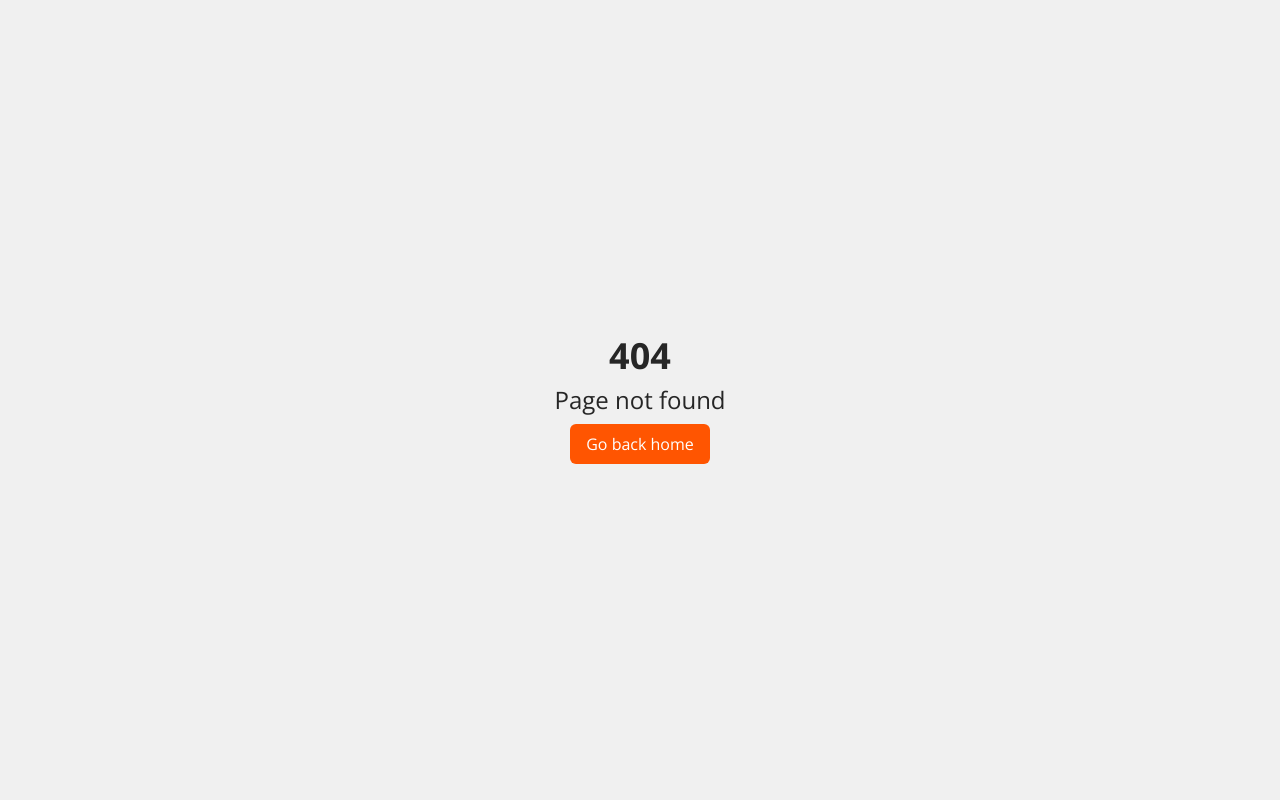
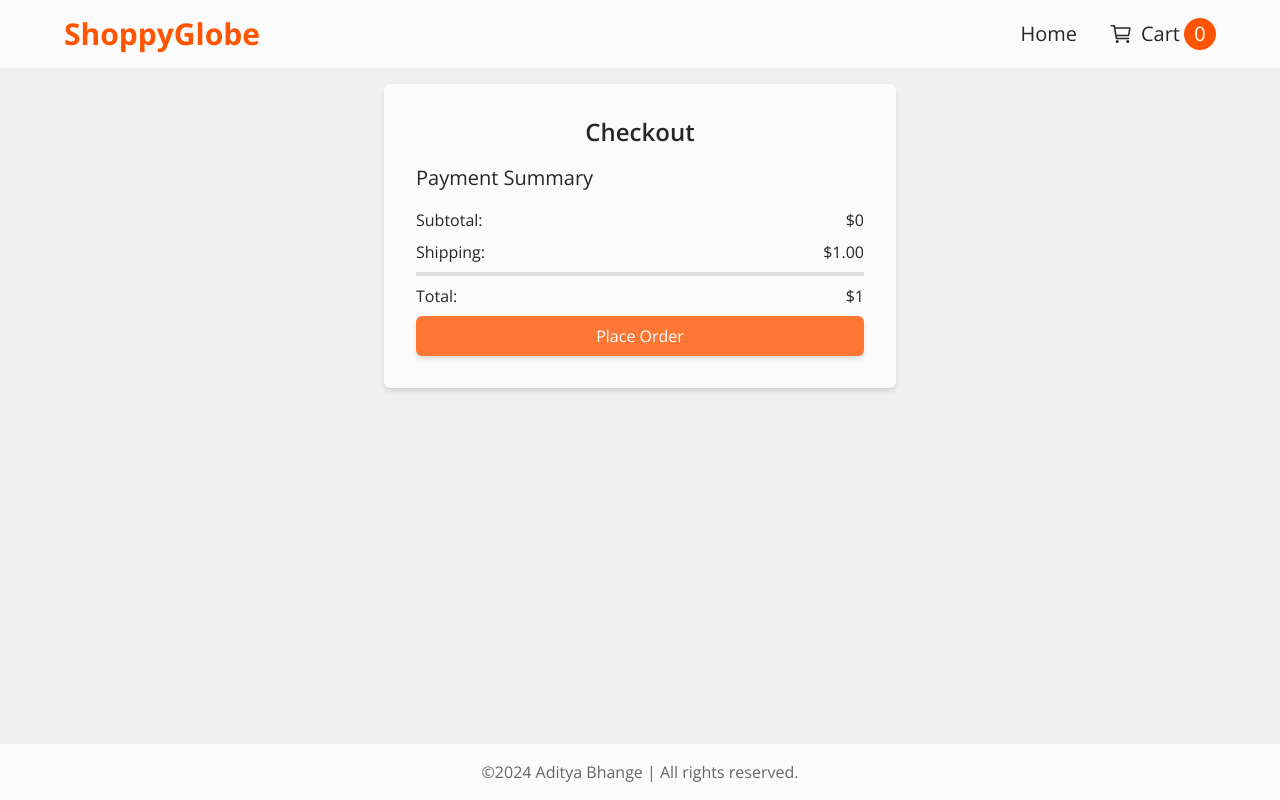
Before and after one commit to Adibhange/ShoppyGlobe-E-commerce-App-React-, a React (Vite) app: page /checkout in a window 1280 px wide. Before the commit this address had no page. Built offline with nearby package versions, Linux system fonts and the light colour scheme.

Commit message:
Create separate page for Place Order

```diff
--- a/src/main.jsx
+++ b/src/main.jsx
@@ -10,6 +10,7 @@ const NotFound = lazy(() => import("./pages/NotFound.jsx"));
 import store from "./redux/store";
 import ProductDetails from "./pages/ProductDetails.jsx";
 import Cart from "./pages/Cart.jsx";
+import Checkout from "./pages/Checkout.jsx";
 
 const router = createBrowserRouter([
   {
@@ -20,6 +21,7 @@ const router = createBrowserRouter([
       { index: true, element: <Home /> },
       { path: "product/:id", element: <ProductDetails /> },
       { path: "cart", element: <Cart /> },
+      { path: "checkout", element: <Checkout /> },
     ],
   },
 ]);
--- a/src/pages/Cart.jsx
+++ b/src/pages/Cart.jsx
@@ -7,11 +7,12 @@ import {
 import emptyCart from "../assets/empty_cart.webp";
 import { FaTrash } from "react-icons/fa";
 import { FaMinus, FaPlus } from "react-icons/fa6";
-import { Link } from "react-router-dom";
+import { Link, useNavigate } from "react-router-dom";
 
 const Cart = () => {
   const { cartItems } = useSelector((state) => state.cart);
   const dispatch = useDispatch();
+  const navigate = useNavigate();
 
   const handleAddToCart = (item) => {
     dispatch(addToCart(item));
@@ -26,8 +27,9 @@ const Cart = () => {
   };
 
   const handleCheckout = () => {
-    alert("Order Placed Successfully");
+    navigate("/checkout");
   };
+
   return (
     <section className="container mx-auto mt-4 w-[95%] rounded-md">
       <div className="flex flex-col gap-4">
@@ -83,7 +85,7 @@ const Cart = () => {
 
             {/* Checkout*/}
             <div className="flex flex-col gap-4 rounded-md bg-primary/20 px-8 py-4">
-              <p>Shipping: $ 0.00</p>
+              <p>Shipping: $ 1.00</p>
               <p>
                 <span>Subtotal: </span>
                 <span>
--- /dev/null
+++ b/src/pages/Checkout.jsx
@@ -0,0 +1,54 @@
+import { useSelector } from "react-redux";
+
+const Checkout = () => {
+  const { cartItems } = useSelector((state) => state.cart);
+
+  const subTotal = cartItems.reduce(
+    (total, item) => total + item.price * item.quantity,
+    0,
+  );
+
+  const shipping = 1;
+
+  const total = subTotal + shipping;
+
+  const handlePlaceOrder = () => {
+    alert("Order Placed Successfully");
+  };
+
+  return (
+    <section className="container mx-auto mt-4 w-2/5 rounded-md bg-foreground shadow-md">
+      <div className="space-y-4 p-8">
+        <h1 className="text-center text-2xl font-semibold">Checkout</h1>
+
+        <p className="text-xl">Payment Summary</p>
+
+        <div className="flex flex-col gap-2">
+          <p className="flex justify-between">
+            <span>Subtotal: </span>
+            <span>${subTotal}</span>
+          </p>
+          <p className="flex justify-between">
+            <span>Shipping: </span>
+            <span>${shipping}.00</span>
+          </p>
+
+          <hr className="border-2 border-border" />
+          <p className="flex justify-between">
+            <span>Total: </span>
+            <span>${total}</span>
+          </p>
+
+          <button
+            className="w-full rounded-md bg-primary-light px-6 py-2 text-primary-content shadow-md"
+            onClick={handlePlaceOrder}
+          >
+            Place Order
+          </button>
+        </div>
+      </div>
+    </section>
+  );
+};
+
+export default Checkout;
```
